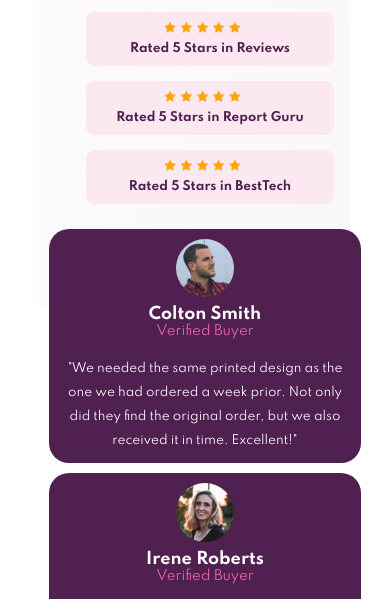
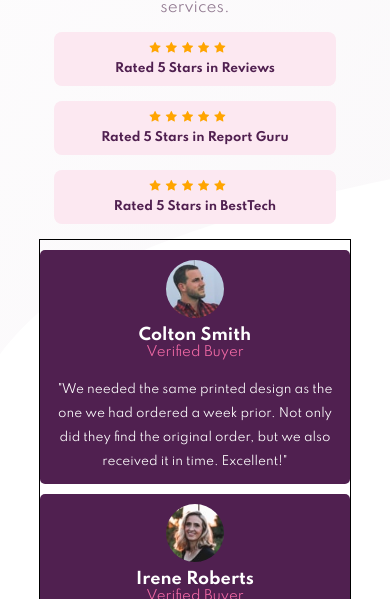
Before and after one commit to ronzy1302/social-proof-section, a plain HTML site: page index.html in a window 390 px wide. Shown: the part 244-843 px from the top of the page. Drawn offline with Linux system fonts and the light colour scheme.

Commit message:
Update style.css

```diff
--- a/style.css
+++ b/style.css
@@ -7,24 +7,24 @@
 body {
   font-family: "Spartan", sans-serif;
   position: relative;
+  background: url("./images/bg-pattern-top-desktop.svg") no-repeat top left,
+    url("./images/bg-pattern-bottom-desktop.svg") no-repeat bottom right;
+  background-repeat: no-repeat, no-repeat;
+  background-size: cover, cover;
+  background-position: -95vh -15vh, 40vh;
 }
 
 main {
   width: 80%;
-  min-height: 100vh;
-  margin: auto;
+  margin: 5% auto;
   display: grid;
   grid-template-columns: repeat(auto-fit, 1fr);
+  grid-template-rows: 1fr 1fr;
   align-items: center;
-  background: url("./images/bg-pattern-top-desktop.svg"),
-    url("./images/bg-pattern-bottom-desktop.svg");
-  background-repeat: no-repeat, no-repeat;
-  background-size: cover, cover;
-  background-position: -125vh, 30vh;
 }
 
 .intro h1 {
-  width: 80%;
+  width: 85%;
   color: hsl(300, 43%, 22%);
   font-size: 40px;
 }
@@ -32,6 +32,9 @@ main {
 .intro P {
   color: hsl(303, 10%, 53%);
   margin-top: 10px;
+}
+.rating {
+  padding-left: 8rem;
 }
 
 .rating .rate1,
@@ -41,7 +44,7 @@ main {
   margin: 15px;
   border-radius: 8px;
   background-color: hsl(333, 80%, 95%);
-  padding: 12px 20px;
+  padding: 15px 25px;
   color: hsl(300, 43%, 22%);
   font-weight: 700;
   font-size: 15px;
@@ -74,8 +77,8 @@ i:nth-child(5) {
 .card {
   width: 100%;
   background-color: hsl(300, 43%, 22%);
-  padding: 10px;
-  border-radius: 20px;
+  padding: 30px;
+  border-radius: 5px;
 }
 
 .card2 {
@@ -173,6 +176,12 @@ h5 {
     flex-direction: column;
     text-align: center;
   }
+  .rating {
+    padding-left: 0px;
+    padding-right: 30px;
+    margin: auto;
+    width: 100%;
+  }
   .rating .rate1,
   .rate2,
   .rate3 {
@@ -183,9 +192,11 @@ h5 {
   }
   .buyers {
     display: block;
+    border: 1px solid black;
   }
   .card {
-    margin: 10px;
+    margin-top: 10px;
+    padding: 10px;
   }
   .head {
     flex-direction: column;
```
